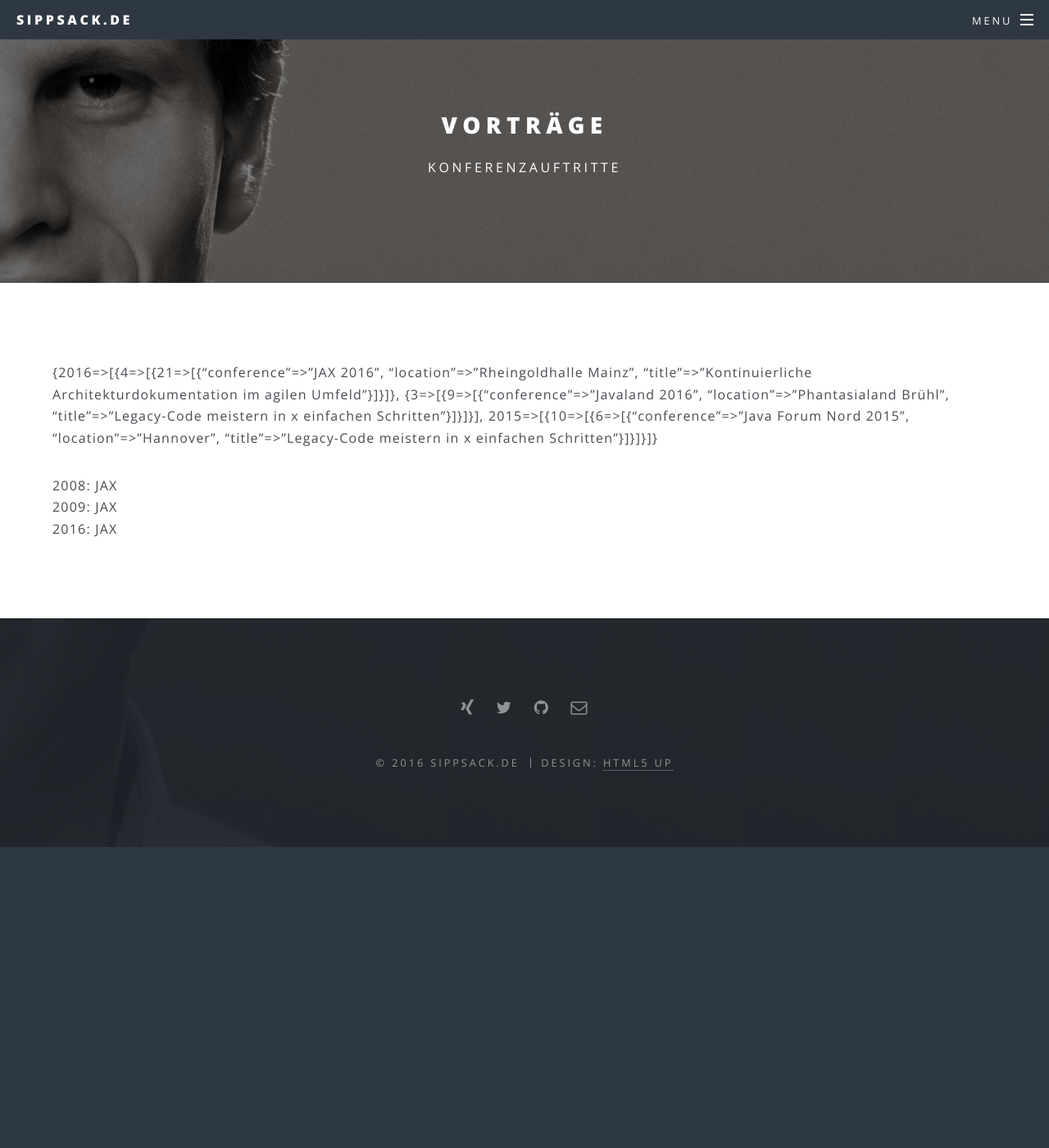
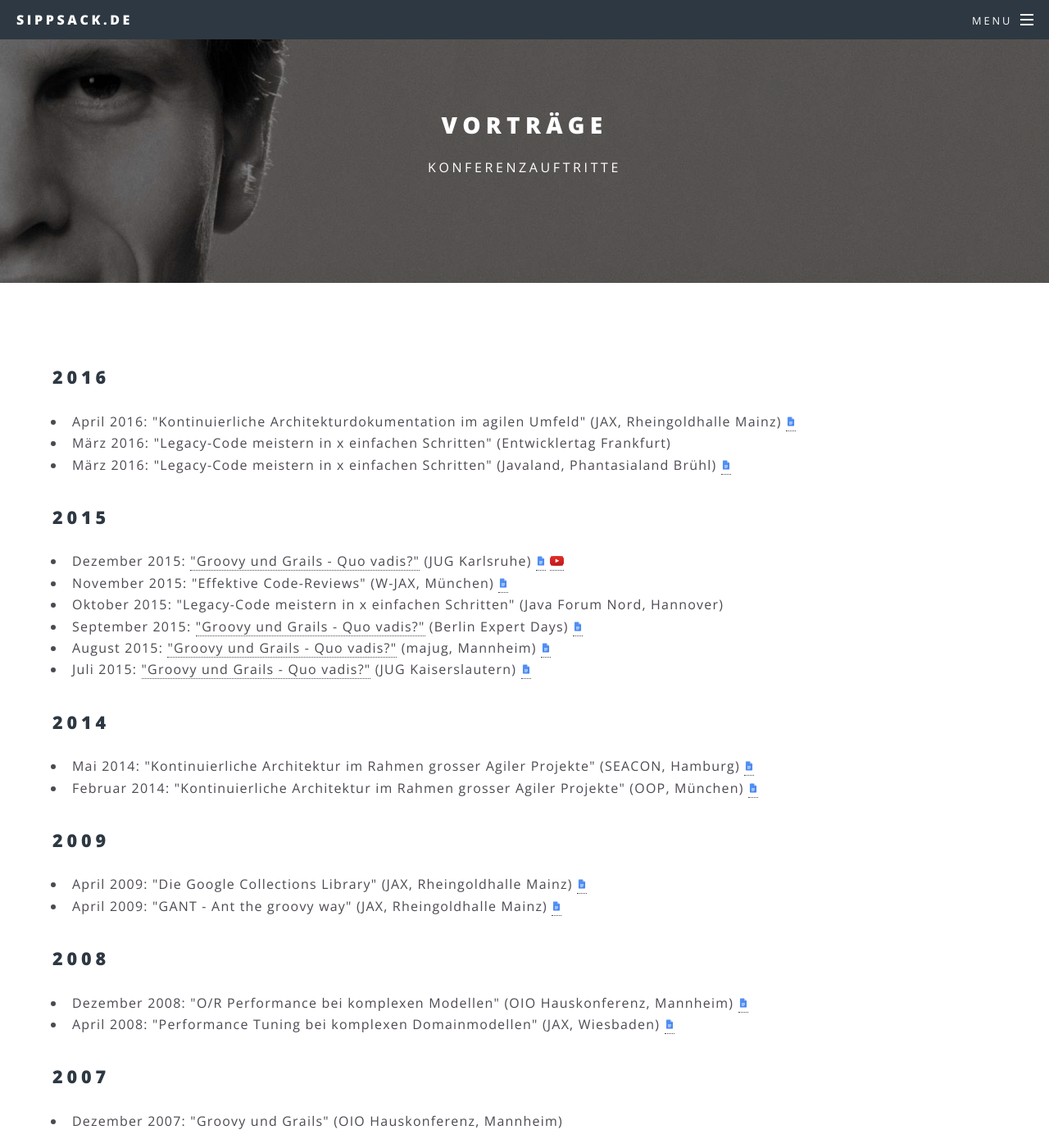
Before and after one commit to sippsack/sippsack.github.io, a Jekyll site: the page built from talks.md, in a window 1280 px wide and 1400 px high. Shown: the whole window at 82% size. Built offline with Jekyll 4.4.1, drawn with Linux system fonts in a browser that asks for light colours.

Commit message:
talks added

```diff
--- a/_data/talks.yaml
+++ b/_data/talks.yaml
@@ -1,17 +1,86 @@
 2016:
-  - 4:
-    - 21:
-      - conference: JAX 2016
-        location: Rheingoldhalle Mainz
-        title: Kontinuierliche Architekturdokumentation im agilen Umfeld
-  - 3:
-    - 9:
-      - conference: Javaland 2016
-        location: Phantasialand Brühl
-        title: Legacy-Code meistern in x einfachen Schritten
+  - April:
+    - conference: JAX
+      title: Kontinuierliche Architekturdokumentation im agilen Umfeld
+      location: Rheingoldhalle Mainz
+      slides: http://www.oio.de/m/konf/jax2016/Kontinuierliche-Architekturdokumentation-JAX_2016.pdf
+  - März:
+    - conference: Entwicklertag Frankfurt
+      title: Legacy-Code meistern in x einfachen Schritten
+      location: Frankfurt
+    - conference: Javaland
+      title: Legacy-Code meistern in x einfachen Schritten
+      location: Phantasialand Brühl
+      slides: http://www.oio.de/m/konf/diverse/Legacy-Code-meistern-JavaLand-2016.pdf
 2015:
-  - 10:
-    - 06:
-      - conference: Java Forum Nord 2015
-        location: Hannover
-        title: Legacy-Code meistern in x einfachen Schritten
+  - Dezember:
+    - conference: JUG Karlsruhe
+      title: Groovy und Grails - Quo vadis?
+      location: Karlsruhe
+      link: http://jug-ka.de/content/groovy-und-grails-quo-vadis/
+      slides: http://jug-ka.de/assets/slides/GroovyGrailsQuoVadis-FalkSippach.pdf
+      video: https://youtu.be/i08e-L1v33M
+  - November:
+    - conference: W-JAX
+      title: Effektive Code-Reviews
+      location: München
+      slides: http://www.oio.de/m/konf/wjax2015/Effektive-Code-Reviews%20WJAX_2015.pdf
+  - Oktober:
+    - conference: Java Forum Nord
+      title: Legacy-Code meistern in x einfachen Schritten
+      location: Hannover
+  - September:
+    - conference: Berlin Expert Days
+      title: Groovy und Grails - Quo vadis?
+      location: Berlin
+      link: http://bed-con.org/2015/talks/Groovy-und-Grails---Quo-vadis
+      slides: http://bed-con.org/2015/files/slides/GroovyGrailsQuoVadis.pdf
+  - August:
+    - conference: majug
+      title: Groovy und Grails - Quo vadis?
+      location: Mannheim
+      link: http://www.majug.de/2015/08/06/groovy-grails/
+      slides: http://www.majug.de/public/slides/Groovy%20und%20Grails%20-%20Quo%20Vadis.pdf
+  - Juli:
+    - conference: JUG Kaiserslautern
+      title: Groovy und Grails - Quo vadis?
+      location: Kaiserslautern
+      link: http://www.jug-kl.de/groovy/
+      slides: http://www.jug-kl.de/resources/2015-07-23-GroovyGrailsQuoVadis.pdf
+2014:
+  - Mai:
+    - conference: SEACON
+      title: Kontinuierliche Architektur im Rahmen grosser Agiler Projekte
+      location: Hamburg
+      slides: http://www.oio.de/m/konf/diverse/Kontinuierliche-Architektur-im-Rahmen-grosser-Agiler-Projekte-SEACON2014.pdf
+  - Februar:
+    - conference: OOP
+      title: Kontinuierliche Architektur im Rahmen grosser Agiler Projekte
+      location: München
+      slides: http://www.oio.de/m/konf/oop2014/Kontinuierliche-Architektur-im-Rahmen-grosser-Agiler-Projekte-OOP2014.pdf
+2009:
+  - April:
+    - conference: JAX
+      title: Die Google Collections Library
+      location: Rheingoldhalle Mainz
+      slides: http://www.oio.de/m/konf/jax2009/google-collections.pdf
+    - conference: JAX
+      title: GANT - Ant the groovy way
+      location: Rheingoldhalle Mainz
+      slides: http://www.oio.de/m/konf/jax2009/gant-xml-mit-groovy.pdf
+2008:
+  - Dezember:
+    - conference: OIO Hauskonferenz
+      title: O/R Performance bei komplexen Modellen
+      location: Mannheim
+      slides: http://www.oio.de/m/konf/hk2008/performance_tuning_komplexe_domainmodelleFINAL.pdf
+  - April:
+    - conference: JAX
+      title: Performance Tuning bei komplexen Domainmodellen
+      location: Wiesbaden
+      slides: http://www.oio.de/m/konf/jax2008/performance_tuning_komplexe_domainmodelle.pdf
+2007:
+  - Dezember:
+    - conference: OIO Hauskonferenz
+      title: Groovy und Grails
+      location: Mannheim
--- a/talks.md
+++ b/talks.md
@@ -5,8 +5,15 @@ description: Konferenzauftritte
 permalink: /talks/
 ---
 
-{{ site.data.talks }}
-
-2008: JAX
-2009: JAX
-2016: JAX
+{% for year in site.data.talks %}
+<h2>{{ year[0] }}</h2>
+<ul class="talk-list">
+    {% for months in year[1] %}
+        {% for month in months %}
+            {% for talk in month[1] %}
+        <li>{{ month[0] }} {{ year[0] }}: {% if talk.link %}<a href="{{ talk.link }}">{% endif %}"{{ talk.title }}"{% if talk.link %}</a>{% endif %} ({{ talk.conference}}{% unless talk.conference contains talk.location %}, {{ talk.location }}{% endunless %}){% if talk.slides %} <a href="{{ talk.slides }}"><img src="{{ site.baseurl }}/images/slides.png"></a>{% endif %}{% if talk.video %} <a href="{{ talk.video }}"><img src="{{ site.baseurl }}/images/youtube.png"></a>{% endif %}</li>
+            {% endfor %}
+        {% endfor %}
+    {% endfor %}
+</ul>
+{% endfor %}
```
Also changed, not shown: images/slides.png (added), images/youtube.png (added).
